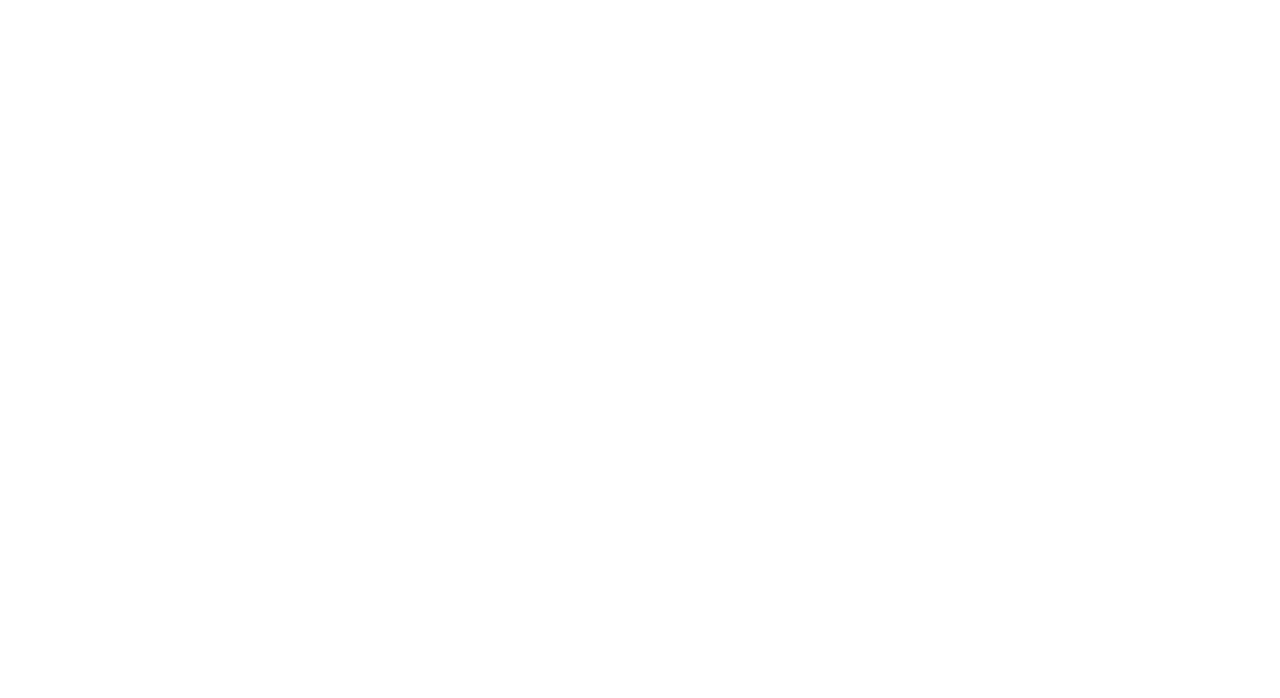
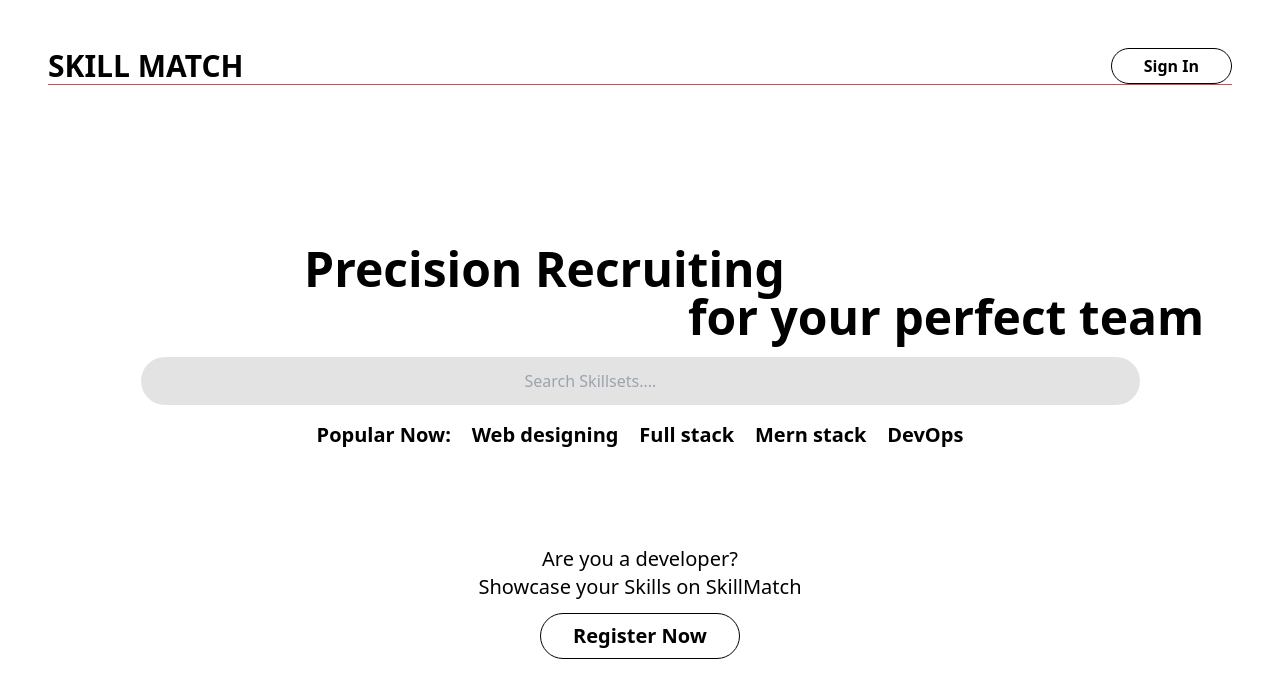
Before and after one commit to Top-100-Coders/talent-search-frontend, a Nuxt app: page / in a window 1280 px wide. Shown: the top 698 px of the page. Built offline with nearby package versions, Linux system fonts and the light colour scheme.

Commit message:
landing page ok ig

```diff
--- a/pages/index.vue
+++ b/pages/index.vue
@@ -1 +1,27 @@
-<template></template>
+<template>
+    <div class="h-screen w-screen p-12">
+        <div class="flex border border-red border-t-0 border-r-0 border-l-0">
+            <h1 class="w-full justify-end font-bold text-3xl">SKILL MATCH</h1>
+            <button class="border border-black px-8 rounded-full whitespace-nowrap font-semibold">Sign In</button>
+        </div>
+        <div class="pt-40 pl-64 w-full font-bold text-5xl">
+            <h1>Precision Recruiting</h1>
+            <h1 class="pl-96">for your perfect team</h1>
+        </div>
+        <div class="py-4 flex flex-col items-center justify-center">
+            <input
+            placeholder="Search Skillsets...."
+            type="text"
+            class="focus:outline-none bg-grey px-96 py-3 rounded-full"
+          />
+          <span class="p-4 font-semibold text-xl">Popular Now: &nbsp;&nbsp;&nbsp;Web designing &nbsp;&nbsp;&nbsp;Full stack &nbsp;&nbsp;&nbsp;Mern stack &nbsp;&nbsp;&nbsp;DevOps</span>
+        </div>
+        <div class="flex flex-col py-16 text-xl items-center justify-center">
+            <h1>Are you a developer?</h1>
+            <h1>Showcase your Skills on SkillMatch</h1>
+            <div class="p-3">
+                <button class="border border-black px-8 py-2 rounded-full whitespace-nowrap font-semibold">Register Now</button>
+            </div>
+        </div>
+    </div>
+</template>
```
